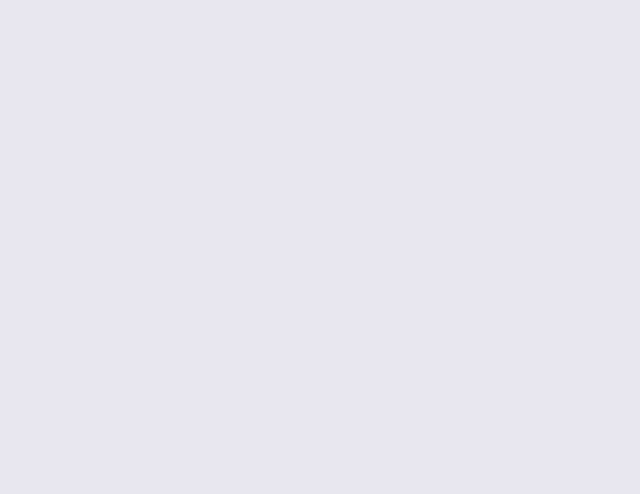
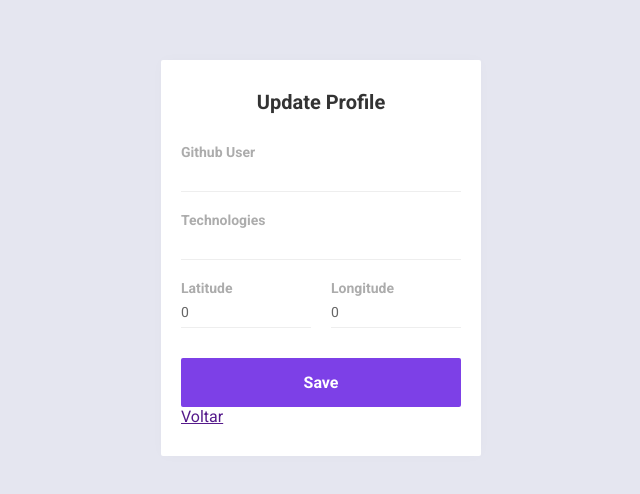
Before and after one commit to CaioYoshida/omnistack10-frontend, a React (Create React App) app: page /updatedevs in a window 1280 px wide. Shown: the part 142-636 px from the top of the page, without its empty margins (319-959 px from the left). Built offline with nearby package versions, Linux system fonts and the light colour scheme.

Commit message:
chore: add update devs routes + create update devs component

```diff
--- a/src/components/Dev/index.js
+++ b/src/components/Dev/index.js
@@ -3,10 +3,16 @@ import { MdEdit, MdDelete } from 'react-icons/md';
 
 import './styles.css';
 
-export default function Dev({ dev, handleDelete }) {
+export default function Dev({ dev, handleDelete, history }) {
 
   async function remove(id) {
     handleDelete(id);
+  }
+
+  async function update(id) {
+    console.log(id);
+
+    history.push('/updatedevs');
   }
 
   return (
@@ -21,7 +27,7 @@ export default function Dev({ dev, handleDelete }) {
         </div>
         <div className="dev-options">
           <button className="options">
-            <MdEdit size={20} color="#777" />
+            <MdEdit size={20} color="#777" onClick={() => update(dev._id)}/>
           </button>
           <button className="options" onClick={() => remove(dev._id)}>
             <MdDelete size={20} color="#777" />
--- a/src/components/Dev/styles.css
+++ b/src/components/Dev/styles.css
@@ -37,6 +37,7 @@ li.dev-item header {
   font-size: 13px;
   color: #999;
   margin-top: 2px;
+  max-lines: 1;
 }
 
 li.dev-item p {
@@ -44,6 +45,7 @@ li.dev-item p {
   font-size: 14px;
   line-height: 20px;
   margin: 10px 0;
+  max-lines: 2;
 }
 
 li.dev-item a {
--- a/src/pages/App/App.js
+++ b/src/pages/App/App.js
@@ -9,7 +9,7 @@ import './Main.css';
 import Dev from '../../components/Dev';
 import DevForm from '../../components/DevForm';
 
-function App() {
+function App({ history }) {
   const [devs, setDevs] = useState([]);
   const [devsLength, setDevsLength] = useState(0);
 
@@ -47,7 +47,12 @@ function App() {
       <main>
         <ul>
           {devs.map(dev => (
-            <Dev key={dev._id} dev={dev} handleDelete={handleDelete} />
+            <Dev
+              key={dev._id}
+              dev={dev}
+              handleDelete={handleDelete}
+              history={history}
+            />
           ))}
         </ul>
       </main>
--- /dev/null
+++ b/src/pages/UpdateDev/index.js
@@ -0,0 +1,86 @@
+import React, { useState, useEffect } from 'react';
+import { Link } from 'react-router-dom';
+
+import api from '../../services/axios';
+
+import './styles.css';
+
+export default function Update() {
+  const [latitude, setLatitude] = useState(0);
+  const [longitude, setLongitude] = useState(0);
+  const [github_username, setGithub_username] = useState('');
+  const [techs, setTechs] = useState('');
+
+  async function handleSubmit(e) {
+    e.preventDefault();
+
+    console.log('ok');
+
+    setGithub_username('');
+    setTechs('');
+  }
+
+  return (
+    <main>
+      <aside>
+        <strong>Update Profile</strong>
+
+        <form onSubmit={handleSubmit}>
+          <div className="input-block">
+            <label htmlFor="github_username">Github User</label>
+            <input
+              name="github_username"
+              htmlFor="github_username"
+              required
+              value={github_username}
+              onChange={event => setGithub_username(event.target.value)}
+            />
+          </div>
+
+          <div className="input-block">
+            <label htmlFor="techs">Technologies</label>
+            <input
+              name="techs"
+              htmlFor="techs"
+              required
+              value={techs}
+              onChange={event => setTechs(event.target.value)}
+            />
+          </div>
+
+          <div className="input-group">
+            <div className="input-block">
+              <label htmlFor="latitude">Latitude</label>
+              <input
+                type="number"
+                name="latitude"
+                htmlFor="latitude"
+                required
+                value={latitude}
+                onChange={event => setLatitude(event.target.value)}
+              />
+            </div>
+
+            <div className="input-block">
+              <label htmlFor="longitude">Longitude</label>
+              <input
+                type="number"
+                name="longitude"
+                htmlFor="longitude"
+                required value={longitude}
+                onChange={event => setLongitude(event.target.value)}
+              />
+            </div>
+          </div>
+
+          <button type="submit">
+            Save
+          </button>
+          <Link>
+            Voltar
+          </Link>
+        </form>
+      </aside>
+    </main>
+  );
+}
--- /dev/null
+++ b/src/pages/UpdateDev/styles.css
@@ -0,0 +1,78 @@
+main {
+  height: 100%;
+  display: flex;
+  align-items: center;
+  justify-content: center;
+}
+
+aside {
+  width: 320px;
+  background: #FFF;
+  box-shadow: 0 0 14px 0 rgba(0, 0, 0, 0.02);
+  border-radius: 2px;
+  padding: 30px 20px;
+}
+
+aside strong {
+  font-size: 20px;
+  text-align: center;
+  display: block;
+  color: #333;
+}
+
+aside form {
+  margin-top: 30px;
+}
+
+aside form .input-block + .input-block {
+  margin-top: 20px;
+}
+
+aside form .input-group {
+  margin-top: 20px;
+  display: grid;
+  gap: 20px;
+  grid-template-columns: 1fr 1fr;
+}
+
+aside form .input-group .input-block {
+  margin-top: 0;
+}
+
+aside form .input-block label {
+  color: #ACACAC;
+  font-size: 14px;
+  font-weight: bold;
+  display: block;
+}
+
+aside form .input-block input {
+  width: 100%;
+  height: 32px;
+  font-size: 14px;
+  color: #666;
+  border: 0;
+  border-bottom: 1px solid #eee;
+}
+
+aside form button[type=submit] {
+  width: 100%;
+  border: 0;
+  margin-top: 30px;
+  background: #7d40e7;
+  border-radius: 2px;
+  padding: 15px 20px;
+  font-size: 16px;
+  font-weight: bold;
+  color: #FFF;
+  cursor: pointer;
+  transition: background 0.5s;
+}
+
+aside form button[type=submit]:hover {
+  background: #6931ca;
+}
+
+.input-group {
+  margin-top: 100px;
+}
--- a/src/routes.js
+++ b/src/routes.js
@@ -1,12 +1,14 @@
 import React from 'react';
 import { Switch, Route } from 'react-router-dom';
 
-import App from './pages/App/App'
+import App from './pages/App/App';
+import UpdateDev from './pages/UpdateDev';
 
 export default function Routes() {
   return (
     <Switch>
       <Route path="/" exact component={App} />
+      <Route path="/updatedevs" component={UpdateDev} />
     </Switch>
   );
 }
```
